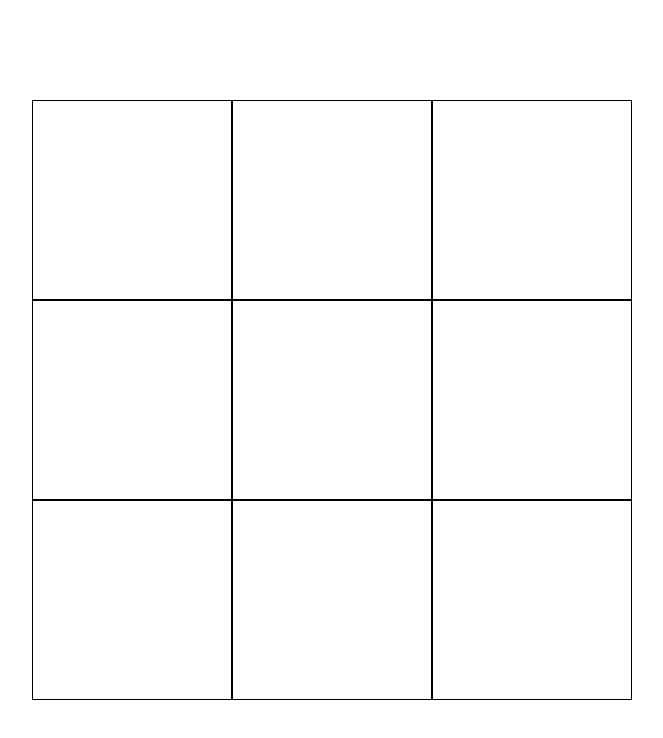
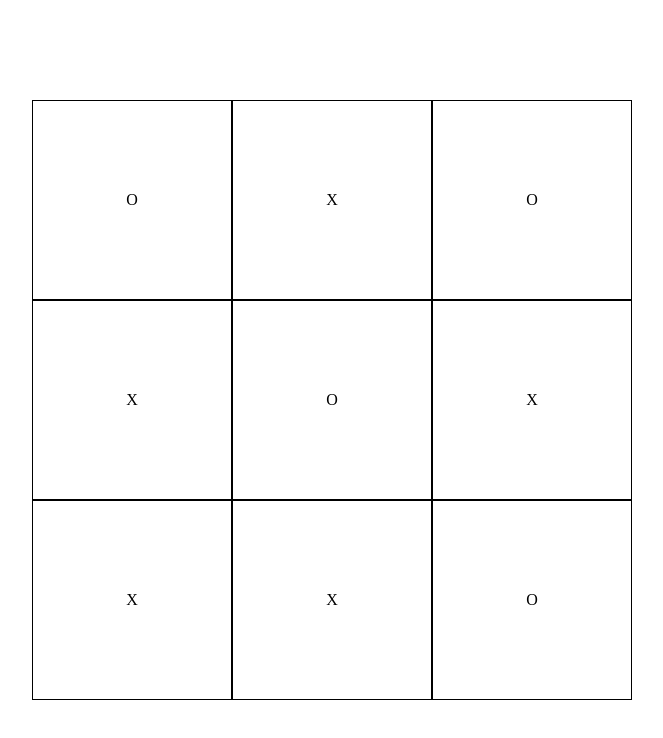
Before and after one commit to anthhsu/tic-tac-toe, a plain HTML site: page index.html in a window 1280 px wide. Shown: the whole page, without its empty margins (176-839 px from the left). Drawn offline with Linux system fonts and the light colour scheme.

Commit message:
Create initial board html

```diff
--- a/index.html
+++ b/index.html
@@ -7,15 +7,15 @@
     </head>
     <body>
         <div class="container-grid">
-            <div class="square" id="square-1"></div>
-            <div class="square" id="square-2"></div>
-            <div class="square" id="square-3"></div>
-            <div class="square" id="square-4"></div>
-            <div class="square" id="square-5"></div>
-            <div class="square" id="square-6"></div>
-            <div class="square" id="square-7"></div>
-            <div class="square" id="square-8"></div>
-            <div class="square" id="square-9"></div>
+            <div class="square" id="square-1"><p class="square-text" id="square-text-1"></p></div>
+            <div class="square" id="square-2"><p class="square-text" id="square-text-2"></p></div>
+            <div class="square" id="square-3"><p class="square-text" id="square-text-3"></p></div>
+            <div class="square" id="square-4"><p class="square-text" id="square-text-4"></p></div>
+            <div class="square" id="square-5"><p class="square-text" id="square-text-5"></p></div>
+            <div class="square" id="square-6"><p class="square-text" id="square-text-6"></p></div>
+            <div class="square" id="square-7"><p class="square-text" id="square-text-7"></p></div>
+            <div class="square" id="square-8"><p class="square-text" id="square-text-8"></p></div>
+            <div class="square" id="square-9"><p class="square-text" id="square-text-9"></p></div>
         </div>
         <script src="index.js"></script>
     </body>
--- a/index.js
+++ b/index.js
@@ -21,4 +21,15 @@ const Player = (name, age) => {
     };
 };
 
-console.log(gameBoard.getBoard());
+const displayBoard = () => {
+    let board = gameBoard.getBoard();
+    for (let r = 0; r < board.length; r++) {
+        for (let c = 0; c < board[r].length; c++) {
+            let squareNum = board.length*(r) + (c+1);
+            const curSquare = document.getElementById("square-text-"+squareNum.toString());
+            curSquare.innerText = board[r][c];
+        }
+    }
+}
+
+displayBoard();
--- a/styles/styles.css
+++ b/styles/styles.css
@@ -10,4 +10,11 @@
     border-width: 1px;
     border-style: solid;
     border-color: black;
+    display: flex;
+    align-items: center;
 }
+
+.square-text {
+    flex: auto;
+    text-align: center;
+}
```
